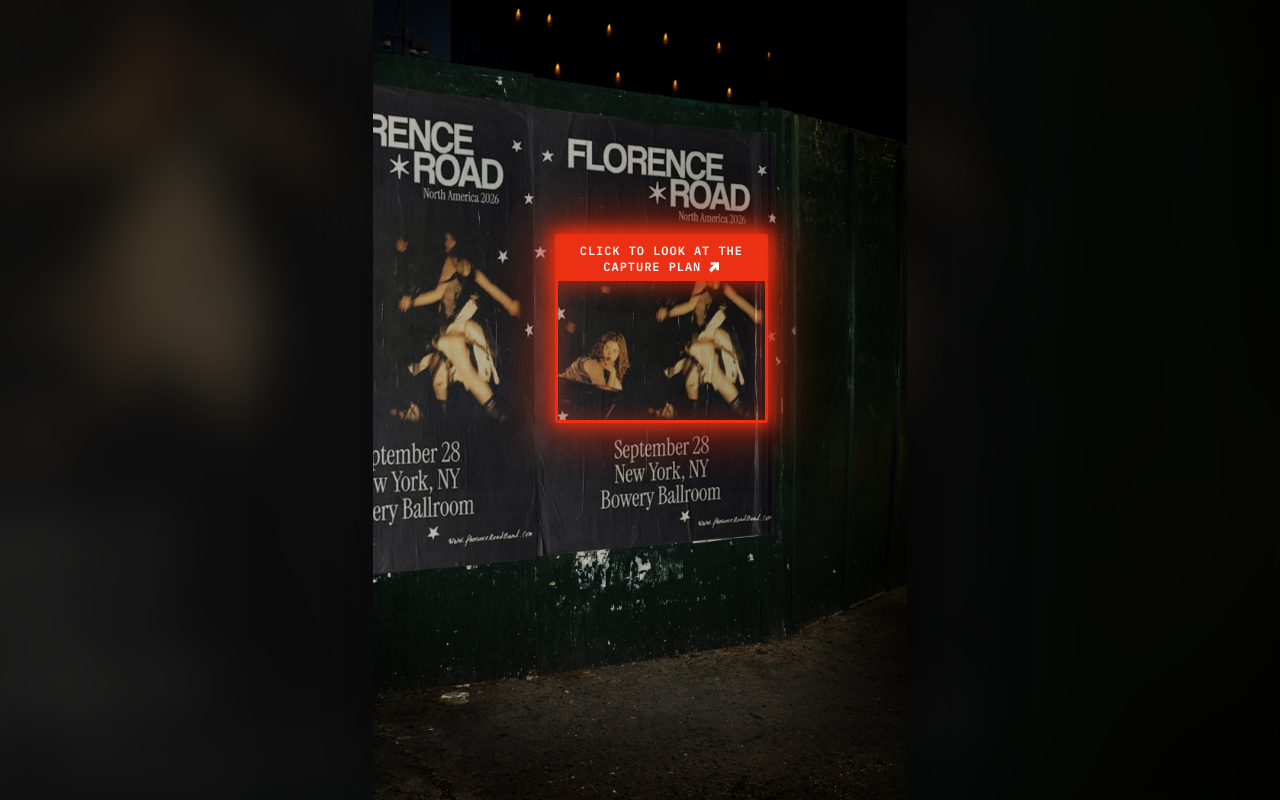
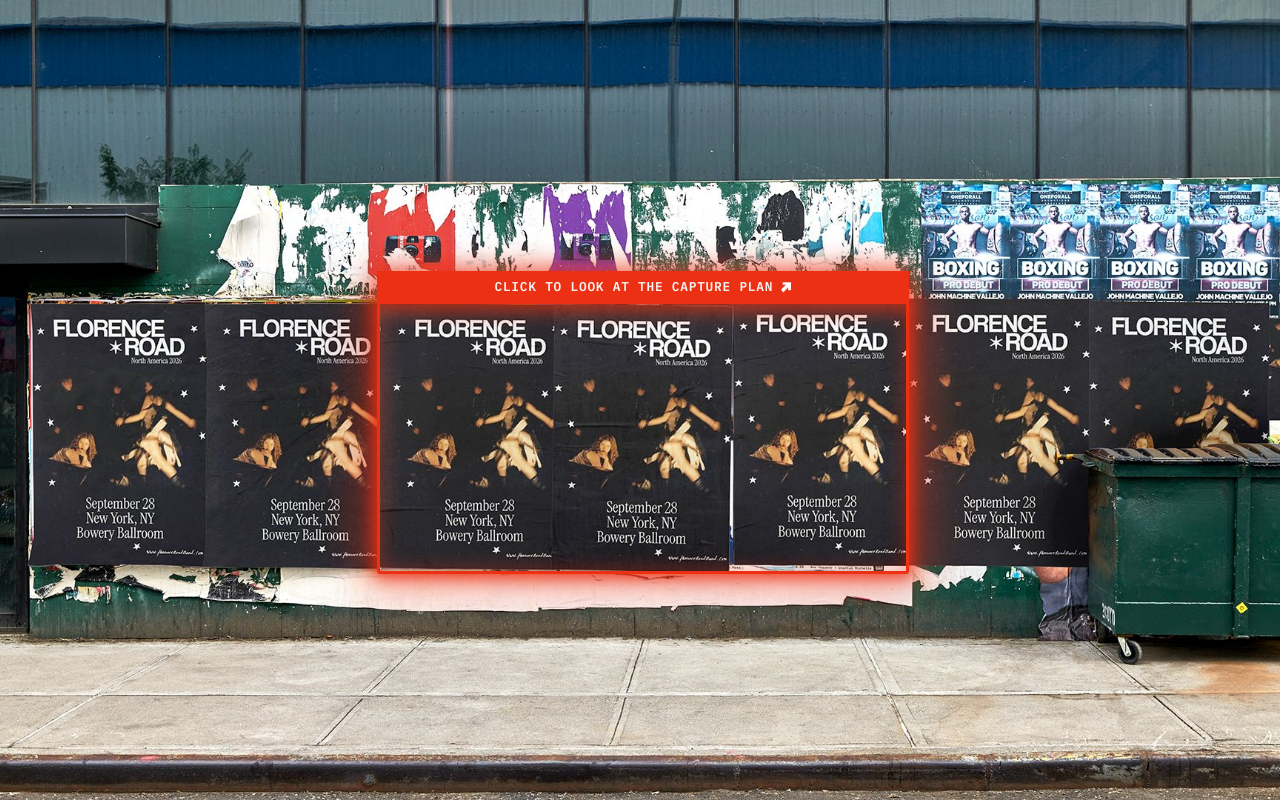
Before and after one commit to patricklinehanfilms-maker/patrick-linehan-films, a website: page static/florence-road-live-q7m3k/index.html in a window 1280 px wide. Drawn offline with Linux system fonts and the light colour scheme.

Commit message:
Add files via upload

```diff
--- a/static/florence-road-live-q7m3k/index.html
+++ b/static/florence-road-live-q7m3k/index.html
@@ -190,10 +190,12 @@ footer img{width:84px}
 .stage{--vh:100vh;--w:max(100vw, calc(var(--vh) * 2 / 3));--h:calc(var(--w) * 1.5);position:absolute;width:var(--w);height:var(--h);left:clamp(calc(100vw - var(--w)), calc(50vw - var(--w) * .54), 0px);top:clamp(calc(var(--vh) - var(--h)), calc(var(--vh) / 2 - var(--h) * .41), 0px)}
 @supports (height:100dvh){.stage{--vh:100dvh}}
 .stage > img{width:100%;height:100%;display:block}
-.landing::before{content:"";position:absolute;inset:-60px;background:url(poster.jpg) center/cover no-repeat;filter:blur(30px) brightness(.4);display:none}
+.stage-desk{display:none}
+.stage-desk .poster-link{left:28.5%;top:37.6%;width:37.4%;height:34.2%}
+.stage-desk .poster-link .tag{top:auto;bottom:100%;left:-3px;right:-3px;font-size:clamp(11px,1vw,16px);padding:8px 10px;letter-spacing:.06em}
 @media (min-aspect-ratio:1/1){
-  .landing::before{display:block}
-  .stage{--w:calc(var(--vh) * 2 / 3);left:calc(50vw - var(--w) / 2);top:0;box-shadow:0 0 80px rgba(0,0,0,.6)}
+  .stage-mobile{display:none}
+  .stage-desk{display:block;--w:max(100vw, calc(var(--vh) * 16 / 9));--h:calc(var(--w) * 9 / 16);left:clamp(calc(100vw - var(--w)), calc(50vw - var(--w) * .47), 0px);top:clamp(calc(var(--vh) - var(--h)), calc(var(--vh) / 2 - var(--h) * .54), 0px)}
 }
 .poster-link{position:absolute;left:34%;top:29.3%;width:40%;height:23.6%;border:3px solid var(--red);border-radius:2px;display:block;text-decoration:none;box-shadow:0 0 18px 5px rgba(236,48,19,.9),0 0 50px 14px rgba(236,48,19,.55),inset 0 0 20px rgba(236,48,19,.4);animation:pulse 2.2s ease-in-out infinite;transition:background .2s}
 .poster-link:hover,.poster-link:focus-visible{background:rgba(236,48,19,.12);outline:none}
@@ -210,9 +212,13 @@ html.on-landing body{background:#0e0d0c}
 
 
 <section class="landing" id="landing">
-  <div class="stage">
+  <div class="stage stage-mobile">
     <img src="poster.jpg" alt="Florence Road tour posters wheatpasted on a green construction wall at night: September 28, New York, Bowery Ballroom">
     <a class="poster-link" href="#plan" id="poster-link" aria-label="Click to look at the capture plan"><span class="tag">Click to look at the capture plan<img src="arrow.png" alt=""></span></a>
+  </div>
+  <div class="stage stage-desk">
+    <img src="wall.jpg" alt="A row of Florence Road tour posters wheatpasted on a construction wall on a New York sidewalk: September 28, Bowery Ballroom">
+    <a class="poster-link" href="#plan" aria-label="Click to look at the capture plan"><span class="tag">Click to look at the capture plan<img src="arrow.png" alt=""></span></a>
   </div>
 </section>
 
```
Also changed, not shown: static/florence-road-live-q7m3k/wall.jpg (added).
